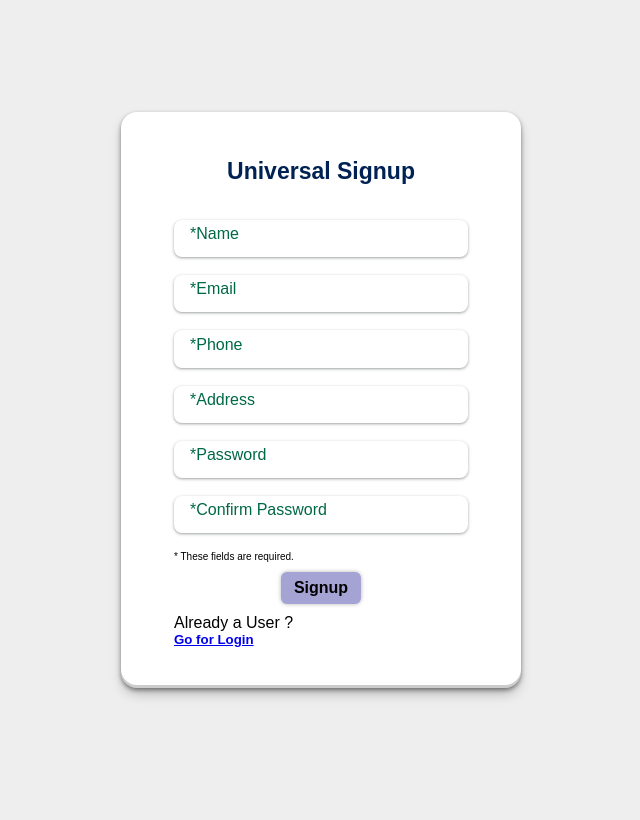
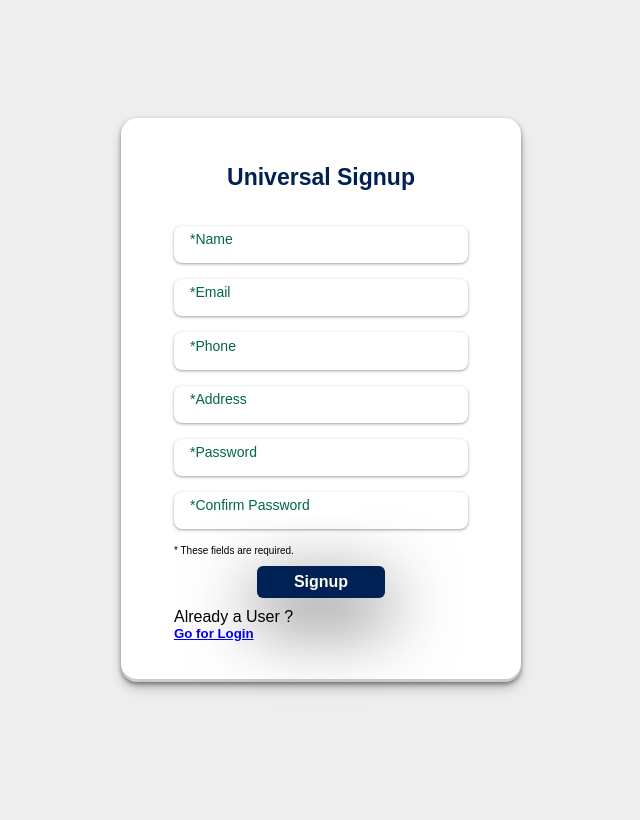
Before and after one commit to ankitpakhale/DjangoQueries, a Django app: page /singup/ in a window 1280 px wide. Shown: the whole page, without its empty margins (319-959 px from the left). After the commit the page ends 693 px from the top, so only its background shows below. Run offline with Django 4.2, Linux system fonts and the light colour scheme; some web fonts are replaced.

Commit message:
auth in progress

```diff
--- a/authentication/templates/signup.html
+++ b/authentication/templates/signup.html
@@ -55,7 +55,6 @@
         .sign {
             padding-top: 40px;
             color: #002153;
-            font-family: 'Ubuntu', sans-serif;
             font-weight: bold;
             font-size: 23px;
         }
@@ -77,7 +76,7 @@
             border: none;
             border-radius: 0.5rem;
             font-family: inherit;
-            font-size: inherit;
+            font-size: 16px;
             color: #000;
             outline: none;
             padding: 0.6rem 1.25rem;
@@ -101,6 +100,7 @@
             /* padding: 0 0.5rem; */
             color: #006845;
             cursor: text;
+            font-size: 14px;
             transition: top 200ms ease-in,
                 left 200ms ease-in,
                 font-size 200ms ease-in;
@@ -109,7 +109,7 @@
 
         .form__input:focus~.form__label,
         .form__input:not(:placeholder-shown).form__input:not(:focus)~.form__label {
-            top: -3.0rem;
+            top: -2.8rem;
             font-size: 0.8rem;
             left: 00.8rem;
 
@@ -117,23 +117,25 @@
 
         .type-2 {
             border-radius: 6px;
-            background-color: #A5A2D4;
+            background-color: #002153;
+            color: #fff;
             border: 0;
-            box-shadow: 0 0 4px rgba(0, 0, 0, 0.3);
+
             transition: .3s box-shadow;
             padding: 7px 13px;
             margin: 10px auto;
             display: block;
-            width: auto;
+            height: 2rem;
+            width: 8rem;
             font-size: 16px;
             font-weight: 550;
             transition: all 0.5s ease;
+            box-shadow: rgba(0, 0, 0, 0.56) 0px 22px 70px 4px;
         }
 
         .type-2:hover {
+            box-shadow: 5px 5px 5px #599bff;
             transition: all 0.5s ease;
-            box-shadow: 5px 5px 5px #D8DDFE;
-            /* border: 1px solid #A5A2D4; */
         }
 
         .verticalForm .required {
```
